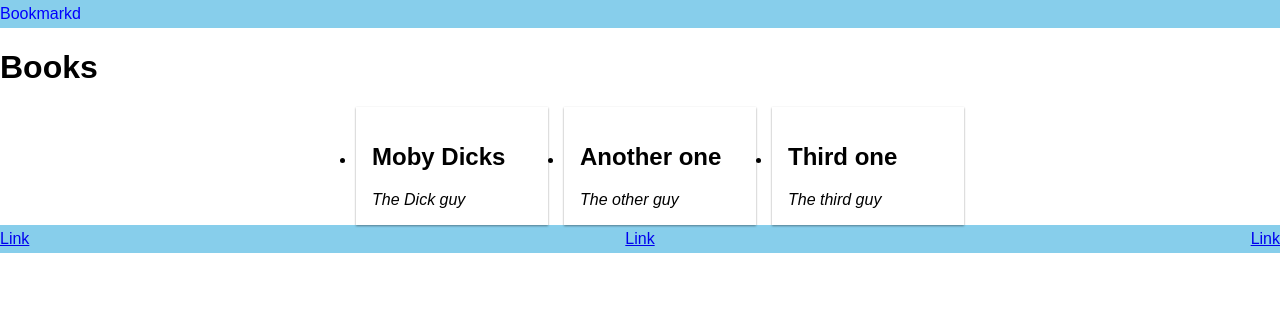
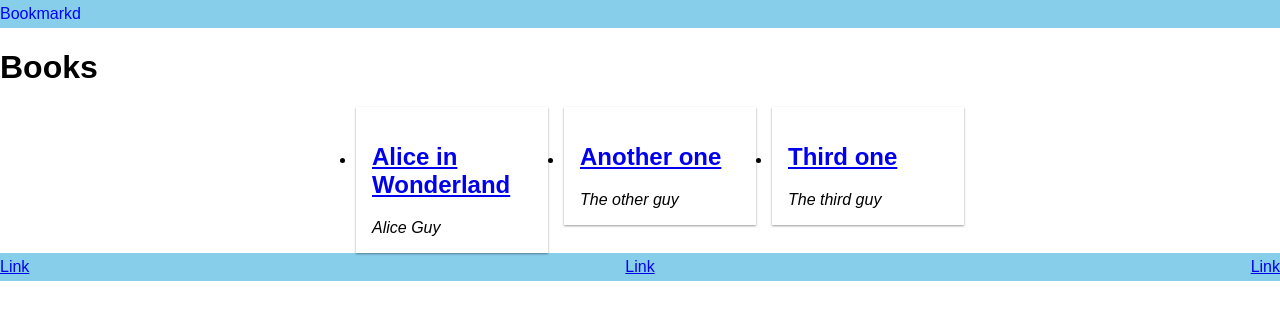
Before and after one commit to oliverjam/bookmarkd, a React (Create React App) app: page / in a window 1280 px wide. Shown: the top 320 px of the page. Built offline with nearby package versions, Linux system fonts and the light colour scheme.

Commit message:
Add link to book and book route
relates #19

```diff
--- a/src/components/Book.js
+++ b/src/components/Book.js
@@ -1,13 +1,14 @@
 import React from 'react';
-import styled from 'styled-components';
+import { Link } from 'react-router-dom';
+// import styled from 'styled-components';
 
 import Card from './utilities/Card';
 
 function Book({ details }) {
-  const { title, author } = details;
+  const { title, author, slug } = details;
   return (
     <Card>
-      <h2>{title}</h2>
+      <Link to={`/reader/${slug}`}><h2>{title}</h2></Link>
       <footer><cite>{author}</cite></footer>
     </Card>
   );
--- a/src/components/BookGrid.js
+++ b/src/components/BookGrid.js
@@ -1,31 +1,31 @@
 import React from 'react';
-import styled from 'styled-components';
+import uuid from 'uuid/v4';
 
 import Grid from './utilities/Grid';
 import Book from './Book';
 
 const books = [
   {
-    title: 'Moby Dicks',
-    author: 'The Dick guy',
-    url: 'https://fakeurl.com/mobydick.epub',
+    title: 'Alice in Wonderland',
+    author: 'Alice Guy',
+    slug: 'alice',
   },
   {
     title: 'Another one',
     author: 'The other guy',
-    url: 'https://fakeurl.com/other-one.epub',
+    slug: 'another',
   },
   {
     title: 'Third one',
     author: 'The third guy',
-    url: 'https://fakeurl.com/third.epub',
+    slug: 'third',
   },
 ];
 
 function BookGrid() {
   return (
     <Grid>
-      {books.map(book => <li><Book details={book} /></li>)}
+      {books.map(book => <li key={uuid()}><Book details={book} /></li>)}
     </Grid>
   );
 }
--- a/src/components/Reader.js
+++ b/src/components/Reader.js
@@ -13,6 +13,9 @@ class Reader extends Component {
   // constructor(props) {
   //   super(props);
   // }
+  onLocationChange = location => {
+    console.log(location);
+  };
 
   render() {
     return (
@@ -20,8 +23,8 @@ class Reader extends Component {
         <ReactReader
           url={`https://s3-eu-west-1.amazonaws.com/react-reader/${this.props.slug}.epub`}
           title={'Alice in wonderland'}
-          location={'epubcfi(/6/2[cover]!/6)'}
-          locationChanged={epubcifi => console.log(epubcifi)}
+          location={'epubcfi(/6/2[cover]!/6)'} // TODO figure out serving first page
+          locationChanged={this.onLocationChange}
         />
       </ReaderContainer>
     );
```
